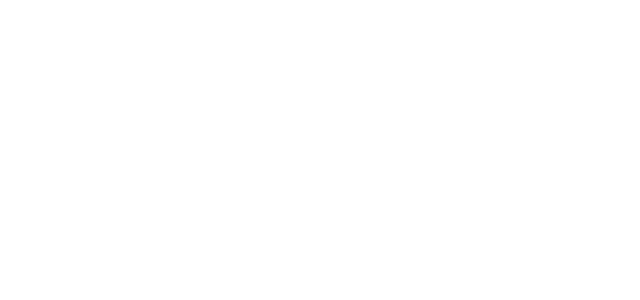
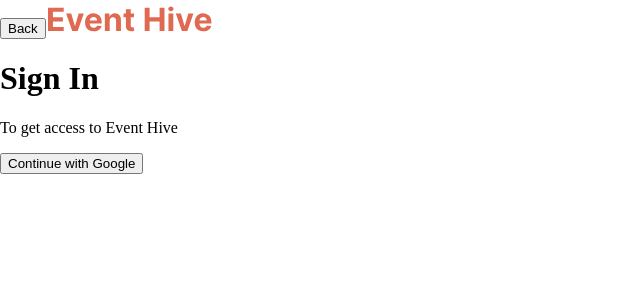
Before and after one commit to AugustinaCodes/eventHive, a React (Vite) app in the folder frontend/eventHiveReact/: page /login in a window 1280 px wide. Before the commit this address had no page. Shown: the top 300 px of the page, without its empty margins (0-640 px from the left). Built offline with nearby package versions, Linux system fonts and the light colour scheme; no server answers; a web font is replaced by a local one.

Commit message:
implemented auth0 login

```diff
--- a/frontend/eventHiveReact/package.json
+++ b/frontend/eventHiveReact/package.json
@@ -10,6 +10,7 @@
     "preview": "vite preview"
   },
   "dependencies": {
+    "@auth0/auth0-react": "^2.2.4",
     "@emotion/react": "^11.13.3",
     "@emotion/styled": "^11.13.0",
     "@mui/icons-material": "^6.1.5",
--- a/frontend/eventHiveReact/src/App.tsx
+++ b/frontend/eventHiveReact/src/App.tsx
@@ -1,5 +1,7 @@
 import { Route, Routes } from "react-router-dom"
 import HomePage from "./pages/HomePage/HomePage"
+import LoginPage from "./pages/LoginPage/LoginPage"
+import ListPage from "./pages/ListPage/ListPage"
 
 
 function App() {
@@ -7,8 +9,11 @@ function App() {
 
   return (
     <Routes>
+      {/* Public Routes */}
       <Route path="/" element={<HomePage />} />
-
+      <Route path="/login" element={<LoginPage />} />
+      {/* Protected Routes */}
+      <Route path="/listpage" element={<ListPage />} />
     </Routes>
   )
 }
--- a/frontend/eventHiveReact/src/components/NavigationBar/NavigationBar.tsx
+++ b/frontend/eventHiveReact/src/components/NavigationBar/NavigationBar.tsx
@@ -5,10 +5,12 @@ import styles from "./NavigationBar.module.scss";
 import MenuIcon from "@mui/icons-material/Menu";
 import CloseIcon from "@mui/icons-material/Close";
 import { useMediaQuery } from "@mui/material";
+import { useNavigate } from "react-router-dom";
 
 export default function NavigationBar() {
   const [openModal, setOpenModal] = useState(false);
   const isDesktop = useMediaQuery(`(min-width:900px)`);
+  const navigate = useNavigate();
 
   function toggleModal() {
     setOpenModal((prevState) => !prevState);
@@ -46,7 +48,7 @@ export default function NavigationBar() {
               </div>
             </div>
             <div className={styles.registerLinks}>
-              <div className={styles.buttonHover}>
+              <div className={styles.buttonHover} onClick={() => navigate("/login")}>
                 <a href="" className={styles.navLink}>
                   Login
                 </a>
@@ -61,7 +63,7 @@ export default function NavigationBar() {
         )}
         {!isDesktop && (
           <div className={styles.mobileSide}>
-            <div className={styles.buttonHover}>
+            <div className={styles.buttonHover} onClick={() => navigate("/login")}>
               <a href="" className={styles.navLink}>
                 Login
               </a>
--- a/frontend/eventHiveReact/src/main.tsx
+++ b/frontend/eventHiveReact/src/main.tsx
@@ -3,11 +3,24 @@ import { createRoot } from "react-dom/client";
 import App from "./App.tsx";
 import "./styles/global.scss";
 import { BrowserRouter } from "react-router-dom";
+import { Auth0Provider } from "@auth0/auth0-react";
+
+const auth0Domain = import.meta.env.VITE_AUTH0_DOMAIN;
+const auth0ClientId = import.meta.env.VITE_AUTH0_CLIENT_ID;
 
 createRoot(document.getElementById("root")!).render(
   <StrictMode>
+    <Auth0Provider
+    domain={auth0Domain}
+    clientId={auth0ClientId}
+    authorizationParams={{
+      redirect_uri: "http://localhost:5173/listpage"
+    }}
+    >
     <BrowserRouter>
       <App />
     </BrowserRouter>
+
+    </Auth0Provider>
   </StrictMode>
 );
--- /dev/null
+++ b/frontend/eventHiveReact/src/pages/ListPage/ListPage.tsx
@@ -0,0 +1,11 @@
+import { useAuth0 } from "@auth0/auth0-react";
+
+export default function ListPage() {
+  const { logout } = useAuth0();
+
+  return (
+    <div>
+      <button onClick={() => logout({ logoutParams: { returnTo: "http://localhost:5173/" } })}>logout</button>
+    </div>
+  )
+}
--- /dev/null
+++ b/frontend/eventHiveReact/src/pages/LoginPage/LoginPage.tsx
@@ -0,0 +1,19 @@
+import { useNavigate } from "react-router-dom";
+import logo from "../../assets/EventHive.svg";
+import { useAuth0 } from "@auth0/auth0-react";
+
+
+
+export default function LoginPage() {
+    const navigate = useNavigate();
+    const { loginWithRedirect } = useAuth0()
+  return (
+    <div>
+        <button onClick={() => navigate(-1)}>Back</button>
+        <img src={logo} alt="Event Hive Logo" />
+        <h1>Sign In</h1>
+        <p>To get access to Event Hive</p>
+        <button onClick={() => loginWithRedirect()}>Continue with Google</button>
+    </div>
+  )
+}
```
Also changed, not shown: 2 other files (tests, documents, lock files or other folders).
